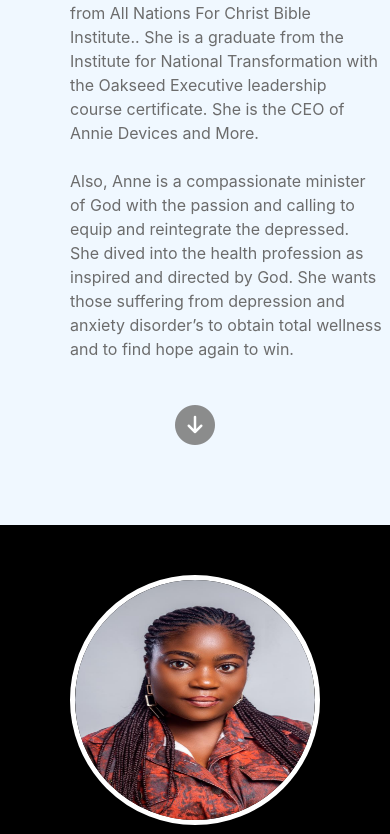
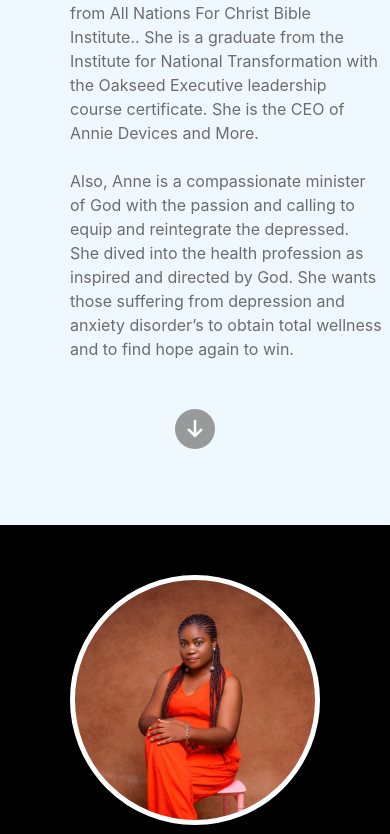
Before and after one commit to Shekinah007/annes-app, a React (Vite) app: page / in a window 390 px wide. Shown: the part 1163-1997 px from the top of the page. Built offline with nearby package versions, Linux system fonts and the light colour scheme.

Commit message:
Change goals and objectives - Change images

```diff
--- a/src/App.css
+++ b/src/App.css
@@ -1,5 +1,14 @@
 #root {
   font-size: 16px;
+  list-style-type: none;
+  /* overflow-x: hidden; */
+  /* box-sizing: border-box; */
+}
+
+body,
+body * {
+  /* box-sizing: border-box; */
+  /* overflow-x: hidden; */
 }
 
 p {
@@ -133,23 +142,33 @@ header h1 {
 }
 
 .img-container {
-  background-color: white;
-  display: flex;
-  align-items: center;
-  justify-content: center;
-  border: 5px solid white;
+  height: 350px;
+  width: 350px;
   border-radius: 50%;
   overflow: hidden;
-  height: 350px;
-  width: 350px;
-  background-color: black;
+  border: 5px solid white;
+  display: flex;
+  justify-content: center;
+  align-items: center;
+  background-color: rgb(172, 164, 164);
+
+  background-image: url("./images/anne5.jpg");
+  background-size: cover;
+  background-repeat: no-repeat;
 }
 
+
+
+
+
+
 #also img {
-  /* border-radius: 100%; */
-  /* height: 350px;
-  width: 350px; */
-  /* height: 300px; */
+  /* height: 420px; */
+
+  height: auto;
+  width: 100%;
+
+
 }
 
 
@@ -329,9 +348,8 @@ footer a:hover {
   }
 
   #also img {
-    border-radius: 100%;
-    height: 260px;
-    width: 260px;
+    height: 360px;
+
   }
 
   footer {
@@ -342,12 +360,6 @@ footer a:hover {
     height: 250px;
     width: 250px;
   }
-
-  #also img {
-    /* height: 250px;
-    width: 250px; */
-  }
-
 }
 
 
--- a/src/App.jsx
+++ b/src/App.jsx
@@ -2,8 +2,8 @@ import { useEffect, useState } from 'react'
 import './App.css'
 import "animate.css"
 
-import headImage from './images/anne1.jpg'
-import aboutImg from "./images/anne2.jpg"
+import headImage from './images/anne2.jpg'
+import aboutImg from "./images/anne5.jpg"
 import footerImg from "./images/anne3.jpg"
 import Menu from './components/Menu'
 import Book from './components/Book'
@@ -24,6 +24,7 @@ function App() {
       entries.forEach(entry => {
         if (entry.isIntersecting) {
           entry.target.classList.add("scroll-animation");
+          console.log("INtersect!!");
         } else {
           entry.target.classList.remove("scroll-animation");
         }
@@ -80,9 +81,14 @@ function App() {
         </a>
       </div >
 
+      {/* <footer id="contact">
+        <div className='contact-img-cont'>
+          <img src={footerImg} alt="" />
+        </div> */}
+
       <div id="also" className="section">
         <div className='img-container'>
-          <img src={aboutImg} alt="" width="300px" className='animate image'></img>
+          {/* <img src={aboutImg} alt="" id="section-img" className='section-img animate image'></img> */}
         </div>
 
         <div className='animate text'>
@@ -116,6 +122,8 @@ function App() {
           </p>
         </div>
 
+        <br />
+
         <div className="core animate text">
           <h3>Core Values:</h3>
           <hr />
@@ -131,17 +139,17 @@ function App() {
         <br />
 
         <div className="objectives animate text">
-          <h3>Objectives And Goals</h3>
+          <h3>Organaization Goals And Objectives</h3>
           <hr />
-          <br />
           <p>
-            <li>Adequate and appropriate enlightenment and orientation for persons with mental health challenges</li>
-            <li>Creating Awareness for early detention of mental illness</li>
-            <li>Advocating for accurate Diagnosis</li>
-            <li>Advocacy for accurate and efficient treatment</li>
-            <li>Providing Emotional Support for persons with mental health challenges</li>
-            •Enlightement on the spiritual side of depression
-            •To create the right environment for total wellness
+            <li>1. To create annual enlightenment programme for 100 persons with mental health to access information that is adequate and appropriate for them to begin their healing joining.</li>
+            <li>2. To create early detection awareness programme for 200 persons with mental health to enable them reverse a spiral downturn.</li>
+            <li>3. To Provide counselling and therapeutic services for persons with mental health challenges.</li>
+            <li>4. To provide relevant information, to guide others to prevent depression and those with depression to help them overcome depression.</li>
+            <li>5. To equip and reintegrate the depressed. Empower them to obtain total wellness and find hope again to win.</li>
+            <li>6. To Create public awareness and enlightenment advocating against stigmatization of persons suffering from mental illness</li>
+            <li>7. To provide emotional support and conducive environment for therapeutic services and relaxation for persons with depression.</li>
+
           </p>
         </div>
 
```
